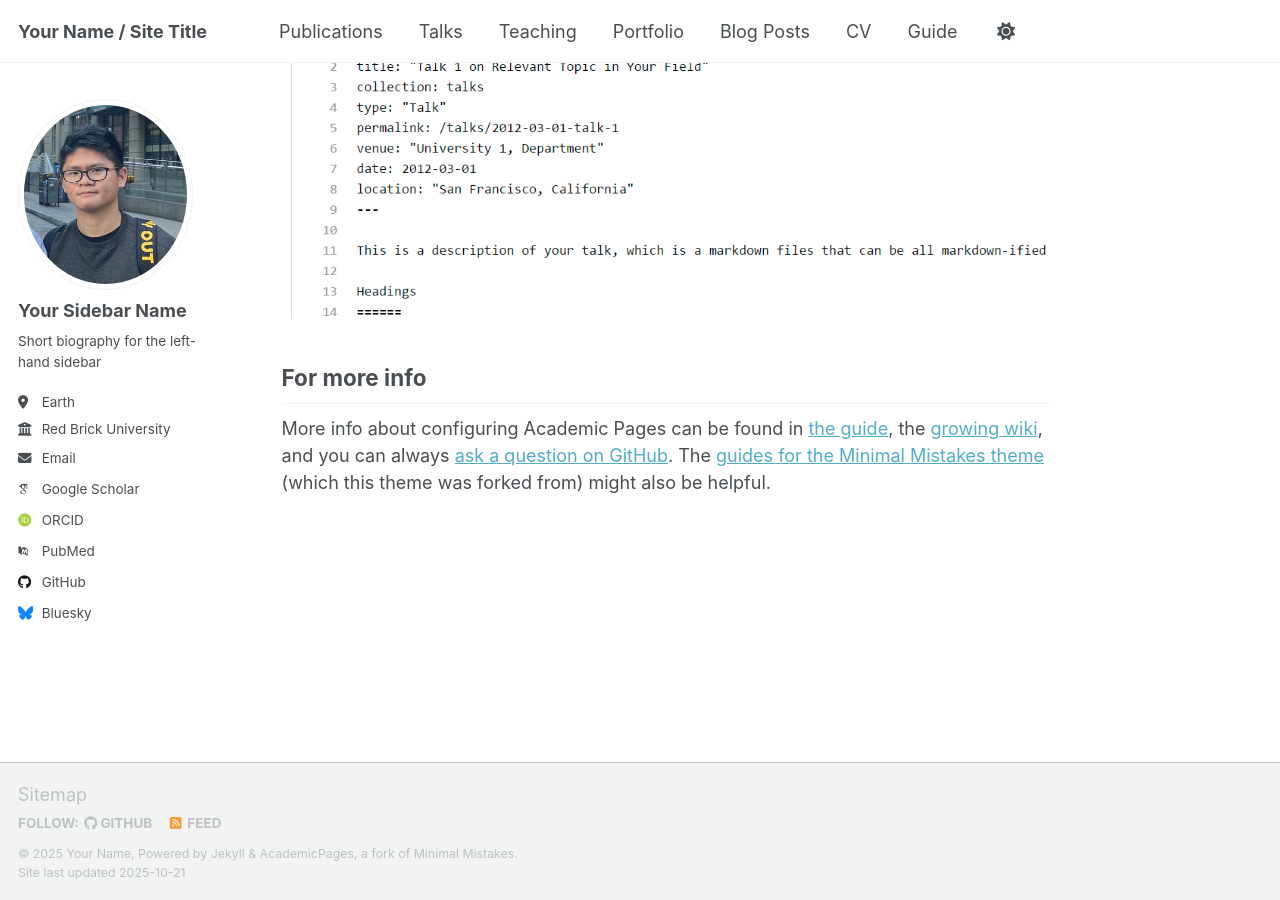
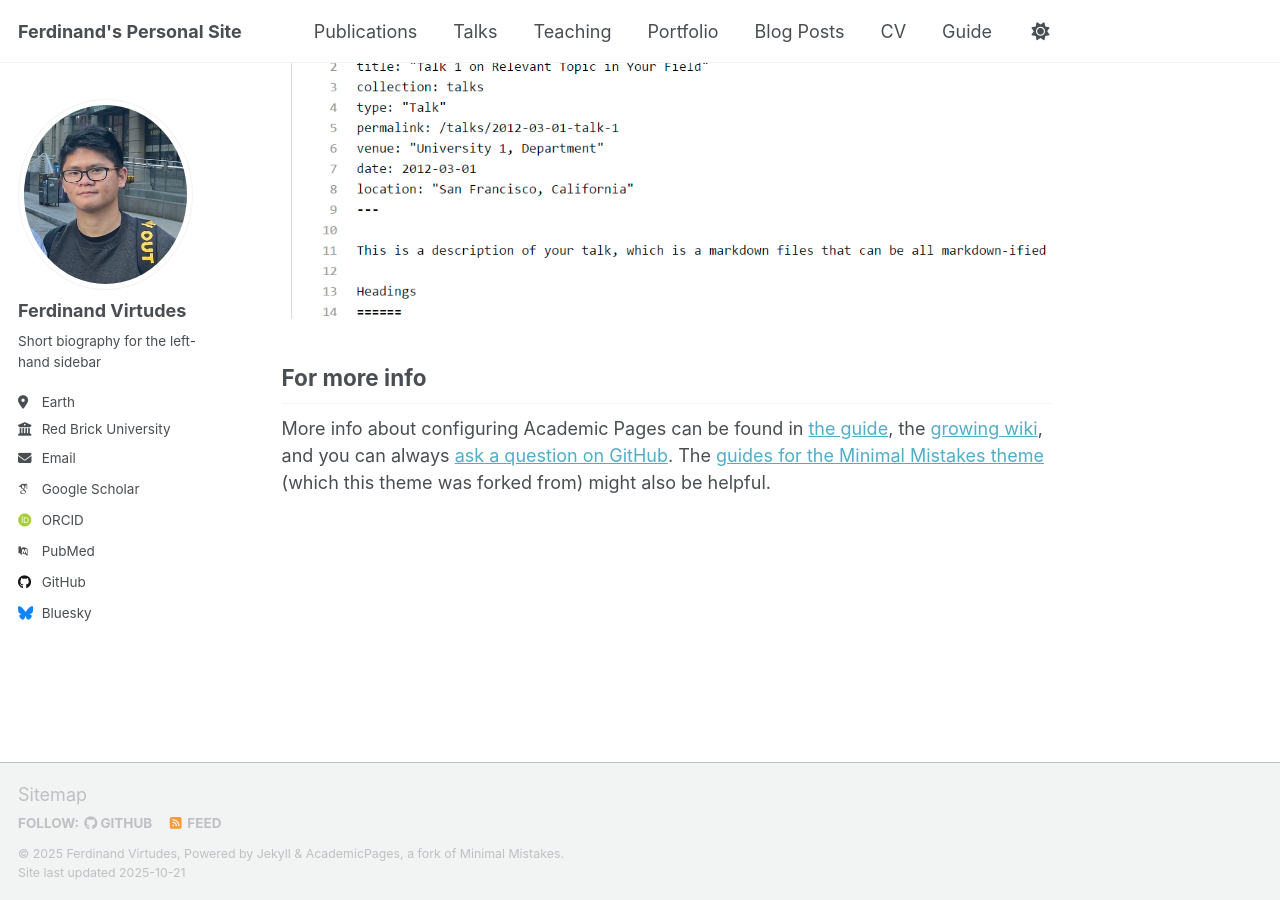
Before and after one commit to ctrlvee/About_Me, a Jekyll site: the page built from _pages/about.md, in a window 1280 px wide and 900 px high, scrolled down 2880 px. Built offline with Jekyll 4.4.1, drawn with Linux system fonts in a browser that asks for light colours; some web fonts are replaced; a script that is not in the unit is left out.

Commit message:
Update personal information in _config.yml

```diff
--- a/_config.yml
+++ b/_config.yml
@@ -9,14 +9,14 @@
 # Basic Site Settings
 locale                   : "en-US"
 site_theme               : "default" # Currently available options are "default", "air"
-title                    : "Your Name / Site Title"
+title                    : "Ferdinand's Personal Site"
 title_separator          : "-"
-name                     : &name "Your Name"
-description              : &description "Your Name's academic portfolio"   # Update this with a general description of your site, this is the default if not overridden by a page
-url                      : https://academicpages.github.io # The base hostname & protocol for your site e.g. "https://[your GitHub username].github.io",
+name                     : &name "Ferdinand Virtudes"
+description              : &description "Ferdinand Virtudes' academic portfolio"   # Update this with a general description of your site, this is the default if not overridden by a page
+url                      : https://ctrlvee.github.io # The base hostname & protocol for your site e.g. "https://[your GitHub username].github.io",
                                                            # or if you already have some other page hosted on Github then use "https://[your GitHub username].github.io/[Your Repo Name]"
-baseurl                  : "" # the subpath of your site, e.g. "/blog"
-repository               : "academicpages/academicpages.github.io"
+baseurl                  : "/About_Me" # the subpath of your site, e.g. "/blog"
+repository               : "https://ctrlvee.github.io/About_Me/"
 
 # Site Author - The following control what appear as part of the author content on the side bar.
 #               If a field is blank the icon and link will not appear, otherwise it will be shown.
@@ -24,7 +24,7 @@ repository               : "academicpages/academicpages.github.io"
 author:
   # Biographic information
   avatar           : "profile.png"
-  name             : "Your Sidebar Name"
+  name             : "Ferdinand Virtudes"
   pronouns         : # example: "she/her"
   bio              : "Short biography for the left-hand sidebar"
   location         : "Earth"
```
